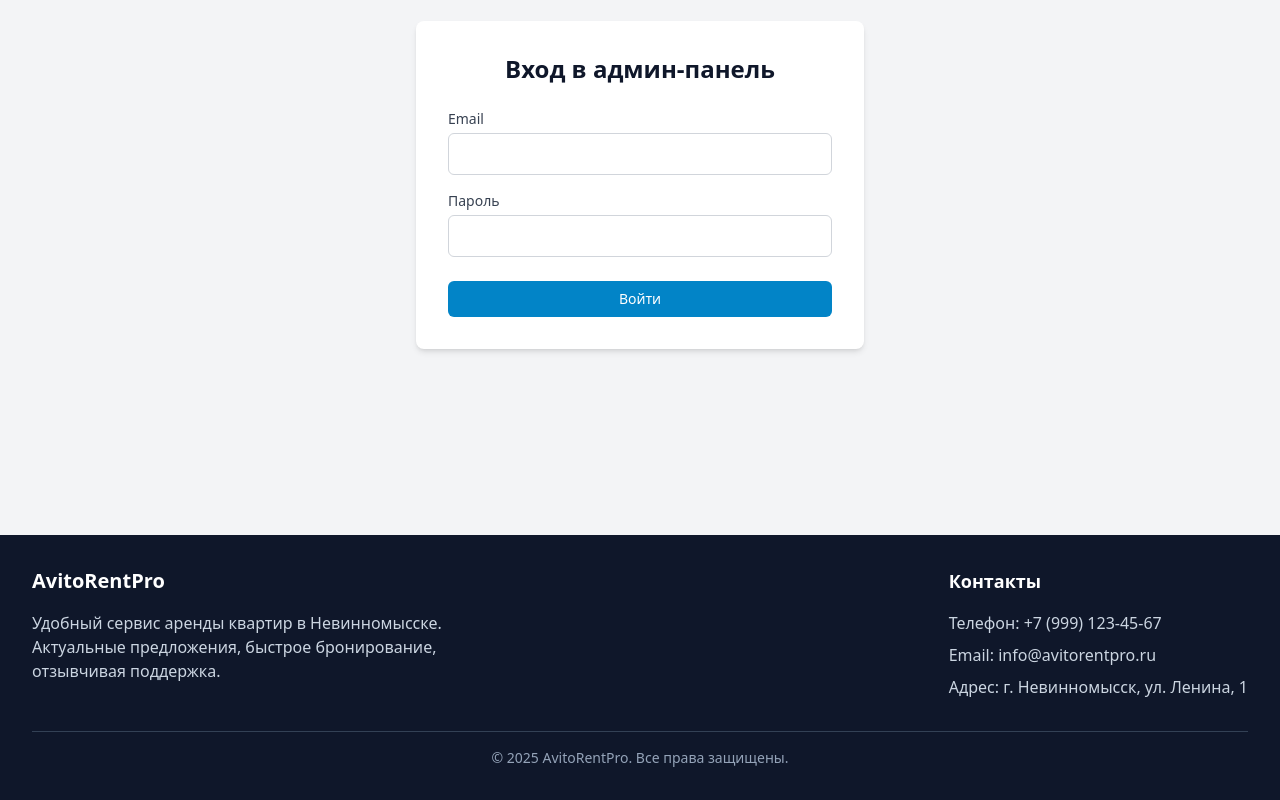
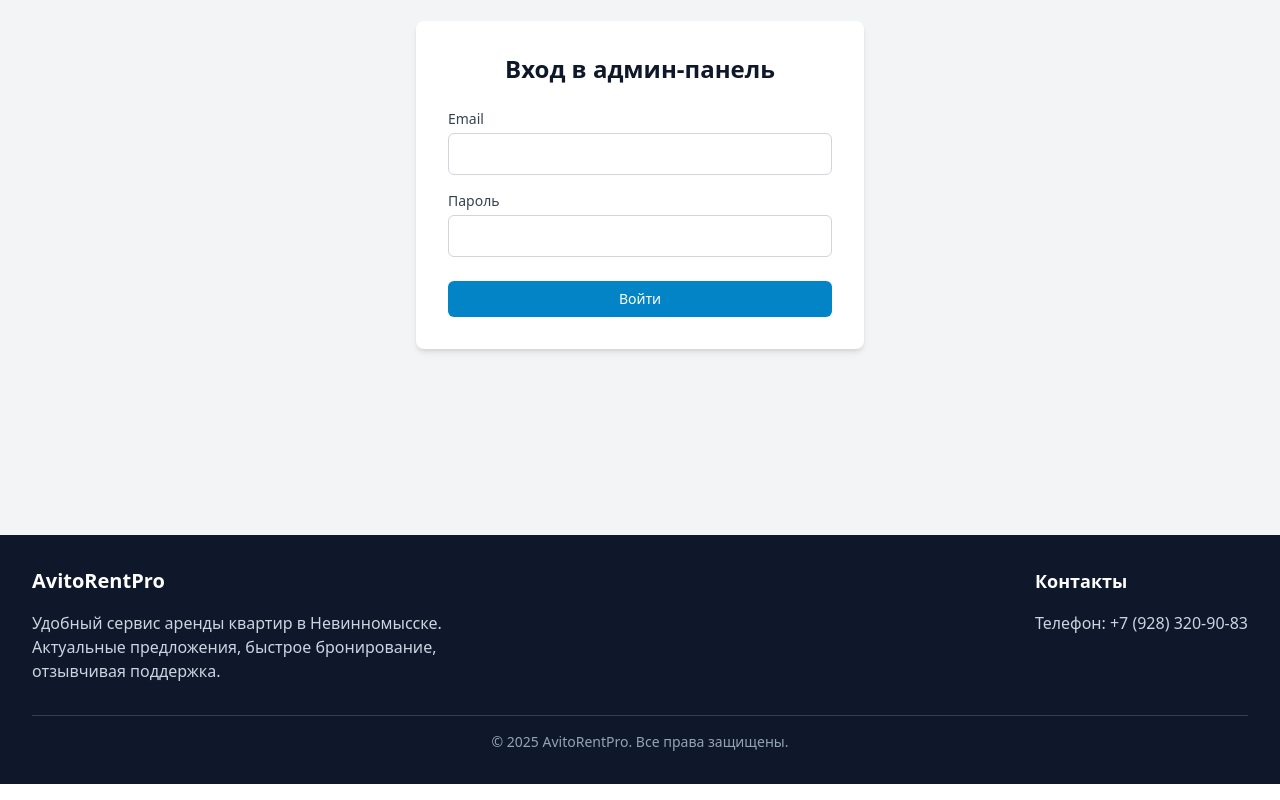
Before and after one commit to loxigl/Rent-Pro, a Next.js app in the folder apps/frontend/: page /admin/login in a window 1280 px wide. Shown: the part 326-1126 px from the top of the page. Built offline with nearby package versions, Linux system fonts and the light colour scheme; no server answers.

Commit message:
fix: contact update

```diff
--- a/apps/frontend/app/catalog/page.tsx
+++ b/apps/frontend/app/catalog/page.tsx
@@ -16,7 +16,7 @@ export const metadata: Metadata = {
 };
 
 // Таймаут для Incremental Static Regeneration (ISR)
-export const revalidate = 120; // 2 минуты
+export const revalidate = 0;
 
 // Интерфейс для параметров страницы (query-параметры)
 interface CatalogPageProps {
--- a/apps/frontend/app/layout.tsx
+++ b/apps/frontend/app/layout.tsx
@@ -89,9 +89,7 @@ export default function RootLayout({
                     <div className="mt-6 md:mt-0">
                         <h3 className="text-lg font-semibold mb-4">Контакты</h3>
                         <ul className="space-y-2 text-secondary-300">
-                            <li>Телефон: +7 (999) 123-45-67</li>
-                            <li>Email: info@avitorentpro.ru</li>
-                            <li>Адрес: г. Невинномысск, ул. Ленина, 1</li>
+                            <li>Телефон: +7 (928) 320-90-83</li>
                         </ul>
                     </div>
                 </div>
--- a/apps/frontend/components/apartments/ContactButtons.tsx
+++ b/apps/frontend/components/apartments/ContactButtons.tsx
@@ -10,7 +10,7 @@ interface ContactButtonsProps {
  * Компонент кнопок для связи с арендодателем
  */
 export default function ContactButtons({
-  phone = "+79991234567",  // По умолчанию используем тестовый телефон
+  phone = "+79283209083",  // По умолчанию используем тестовый телефон
   telegram = "avitorentpro" // По умолчанию используем тестовый аккаунт Telegram
 }: ContactButtonsProps) {
   return (
```
Also changed, not shown: 1 other file (tests, documents, lock files or other folders).
